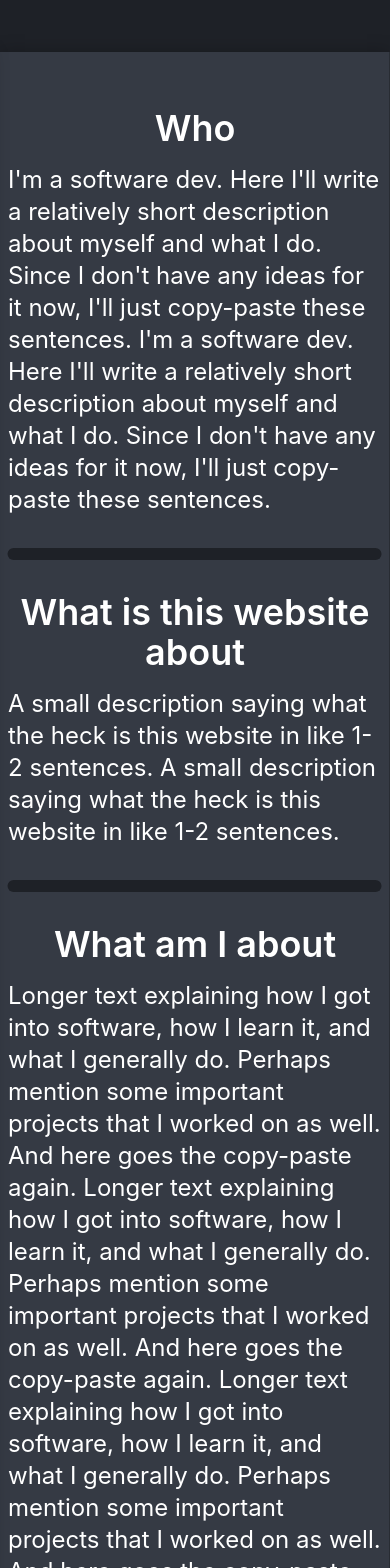
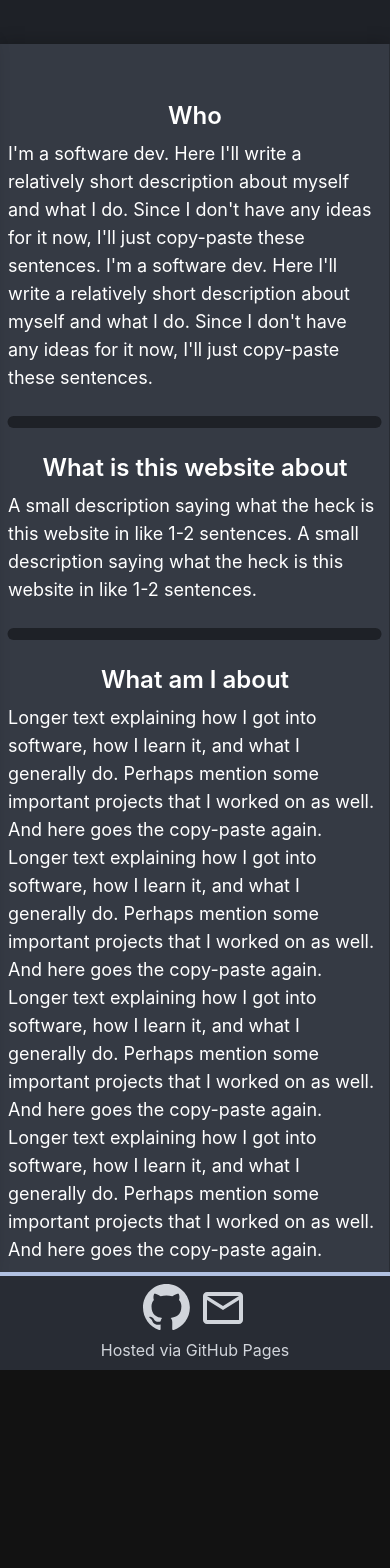
Before and after one commit to kutoru/me-v2, a React (Create React App) app: page / in a window 390 px wide. Shown: the top 1568 px of the page. After the commit the page ends 1370 px from the top, so only its background shows below. Built offline with nearby package versions, Linux system fonts and the light colour scheme.

Commit message:
Adjust sizes for small screens

```diff
--- a/src/components/App.tsx
+++ b/src/components/App.tsx
@@ -46,7 +46,7 @@ export default function App({ content }: { content: ReactElement }) {
       <Header />
       <div
         id="content"
-        className="flex-grow flex text-main-light-1 text-2xl w-full lg:w-content-lg lg:mx-auto lg:mb-4 xl:w-content-xl"
+        className="flex-grow flex text-main-light-1 text-lg w-full lg:w-content-lg lg:mx-auto lg:mb-4 xl:w-content-xl md:text-2xl"
       >
         {content}
       </div>
--- a/src/components/Footer.tsx
+++ b/src/components/Footer.tsx
@@ -5,17 +5,17 @@ export default function Footer() {
   return (
     <div className="group/footer text-center bg-main-dark-2 z-20 transition-main hover:shadow-footer">
       <div className="h-1 bg-main-light-2 transition-main group-hover/footer:shadow-separator" />
-      <div className="m-2 inline-block">
+      <div className="mt-2 inline-block">
         <a href="https://github.com/kutoru/me-v2">
-          <IconGitHub className="cursor-pointer size-14 fill-gray-300 transition-main hover:fill-gray-500" />
+          <IconGitHub className="cursor-pointer size-12 fill-gray-300 transition-main hover:fill-gray-500 md:size-14" />
         </a>
       </div>
-      <div className="my-2 me-2 inline-block">
+      <div className="mt-2 ms-2 inline-block">
         <a href="mailto:kutoru.work@gmail.com">
-          <IconMail className="cursor-pointer size-14 fill-gray-300 transition-main hover:fill-gray-500" />
+          <IconMail className="cursor-pointer size-12 fill-gray-300 transition-main hover:fill-gray-500 md:size-14" />
         </a>
       </div>
-      <div className="text-xl text-gray-300 mx-2 mb-2">
+      <div className="text-base text-gray-300 mx-2 mb-2 md:text-xl">
         Hosted via GitHub Pages
       </div>
     </div>
--- a/src/components/Header/HeaderItem.tsx
+++ b/src/components/Header/HeaderItem.tsx
@@ -22,7 +22,7 @@ export default function HeaderItem({
     <div
       onClick={() => navigate(item.href)}
       className={
-        "group/header-item flex-1 text-center p-2 select-none cursor-pointer z-10 transition-main hover:bg-main-dark-3 hover:shadow-header-item " +
+        "group/header-item flex-1 text-center text-xl p-1.5 select-none cursor-pointer z-10 transition-main md:text-2xl md:p-2 hover:bg-main-dark-3 hover:shadow-header-item " +
         (active ? "underline" : "")
       }
     >
--- a/src/components/Me.tsx
+++ b/src/components/Me.tsx
@@ -14,7 +14,7 @@ export default function Me() {
 
     skills.forEach((skill) => {
       elements.push(
-        <div className="group/skill grid grid-cols-2 w-full bg-main-dark-2 my-2 rounded-xl p-2 transition-main hover:shadow-skill-container">
+        <div className="group/skill grid grid-cols-2 w-full bg-main-dark-2 my-2 rounded-xl p-2 md:my-4 transition-main hover:shadow-skill-container">
           <div className="pe-2 text-xl cursor-default transition-main group-hover/skill:drop-shadow-skill">
             {skill.name}
           </div>
@@ -37,13 +37,13 @@ export default function Me() {
     sections.forEach((section, index) => {
       if (index > 0) {
         elements.push(
-          <div className="w-full h-3 rounded-full bg-main-dark-1 my-8 transition-main group-hover/content-container:shadow-skill-container" />
+          <div className="w-full h-3 rounded-full bg-main-dark-1 my-6 md:my-8 transition-main group-hover/content-container:shadow-skill-container" />
         );
       }
 
       elements.push(
         <div>
-          <h1 className="text-4xl font-semibold text-center mb-4">
+          <h1 className="text-2xl font-semibold text-center mb-2 md:mb-4 md:text-4xl">
             {section.title}
           </h1>
           {section.text}
@@ -59,7 +59,9 @@ export default function Me() {
       id="me"
       sideBarChild={
         <div>
-          <div className="text-center font-semibold">My technical skills</div>
+          <div className="text-xl text-center font-semibold md:text-2xl">
+            My technical skills
+          </div>
           {mapSkills()}
         </div>
       }
--- a/src/components/MultiMenuContainer.tsx
+++ b/src/components/MultiMenuContainer.tsx
@@ -108,7 +108,7 @@ export default function MultiMenuContainer({
       >
         <div
           onClick={() => setExpanded(!expanded)}
-          className="group/expand-button cursor-pointer rounded-xl bg-main-light-2 h-10 w-24 p-0.5 hover:bg-main-light-3 hover:shadow-main-content-1"
+          className="group/expand-button cursor-pointer rounded-xl bg-main-light-2 h-10 w-20 p-0.5 hover:bg-main-light-3 hover:shadow-main-content-1"
           style={{
             transition:
               "background-color 150ms ease-in-out, box-shadow 150ms ease-in-out",
--- a/src/components/Projects.tsx
+++ b/src/components/Projects.tsx
@@ -11,7 +11,7 @@ export default function Projects() {
 
     projects.forEach((project, index) => {
       elements.push(
-        <div key={elements.length} className="my-2 cursor-default">
+        <div key={elements.length} className="my-0.5 cursor-default md:my-2">
           {index + 1}. <a href={"#" + project.name}>{project.name}</a>
         </div>
       );
@@ -28,7 +28,7 @@ export default function Projects() {
         elements.push(
           <div
             key={elements.length}
-            className="w-full h-3 rounded-full bg-main-dark-1 my-8 transition-main group-hover/content-container:shadow-skill-container"
+            className="w-full h-3 rounded-full bg-main-dark-1 my-6 md:my-8 transition-main group-hover/content-container:shadow-skill-container"
           />
         );
       }
@@ -37,7 +37,7 @@ export default function Projects() {
         <div key={elements.length}>
           <h1
             id={project.name}
-            className="text-4xl font-semibold text-center mb-2"
+            className="text-3xl font-semibold text-center mb-2 md:text-4xl"
           >
             {project.link ? (
               <a href={project.link}>{project.name}</a>
@@ -45,7 +45,7 @@ export default function Projects() {
               project.name
             )}
           </h1>
-          <div className="text-lg text-gray-300 text-center">
+          <div className="text-base text-gray-300 text-center cursor-default md:text-lg">
             {project.start_date} - {project.end_date}
           </div>
           <div className="mb-2 flex justify-center flex-wrap">
@@ -69,7 +69,7 @@ export default function Projects() {
       elements.push(
         <div
           key={elements.length}
-          className="py-1 px-2 me-2 mt-2 rounded-xl bg-main-dark-2 text-lg cursor-default last:me-0 transition-main hover:shadow-skill-container inline-block"
+          className="py-1 px-2 me-2 mt-2 rounded-xl bg-main-dark-2 text-base cursor-default last:me-0 md:text-lg transition-main hover:shadow-skill-container"
         >
           {skill}
         </div>
@@ -84,7 +84,9 @@ export default function Projects() {
       id="projects"
       sideBarChild={
         <div>
-          <div className="text-center font-semibold">Navigation</div>
+          <div className="text-xl text-center font-semibold md:text-2xl">
+            Navigation
+          </div>
           {mapNavigation()}
         </div>
       }
```
